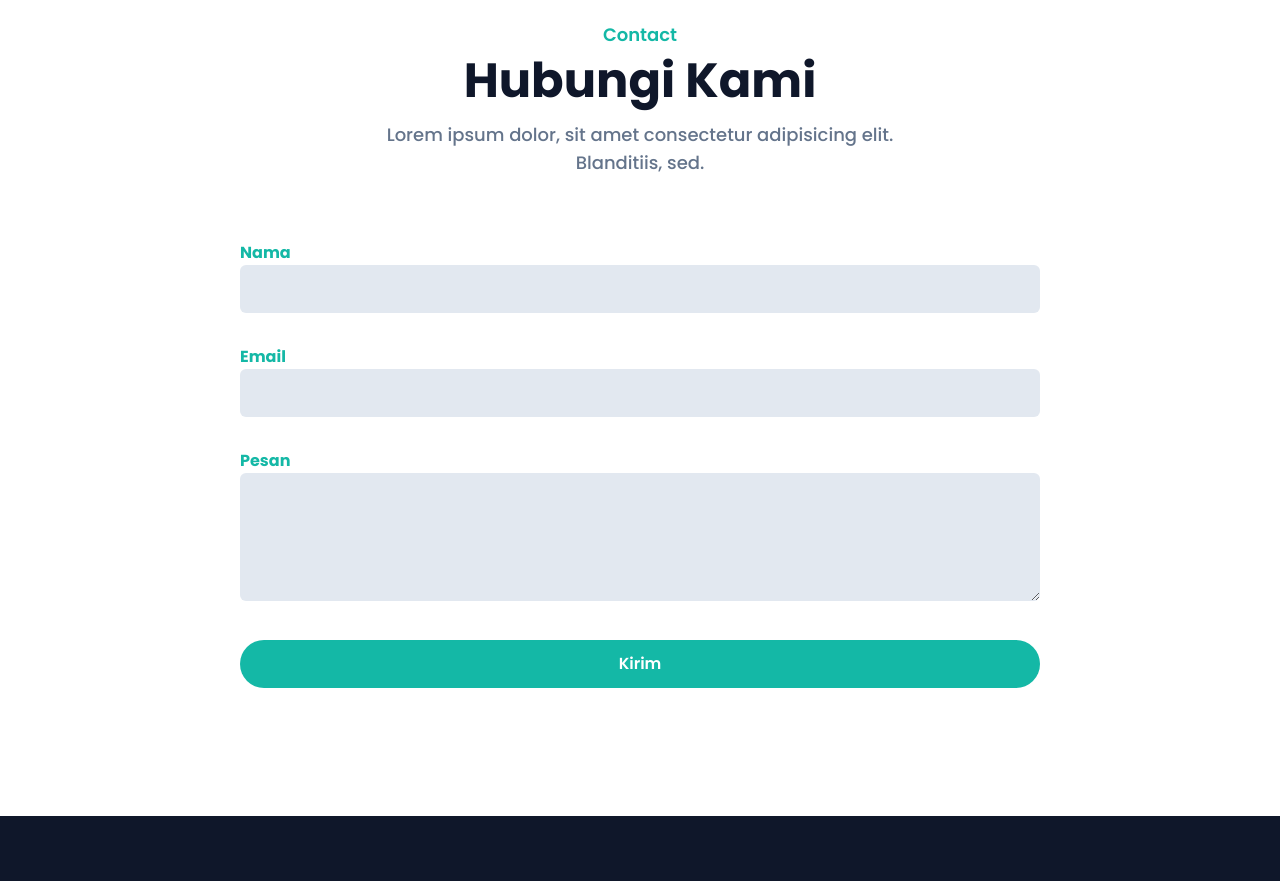
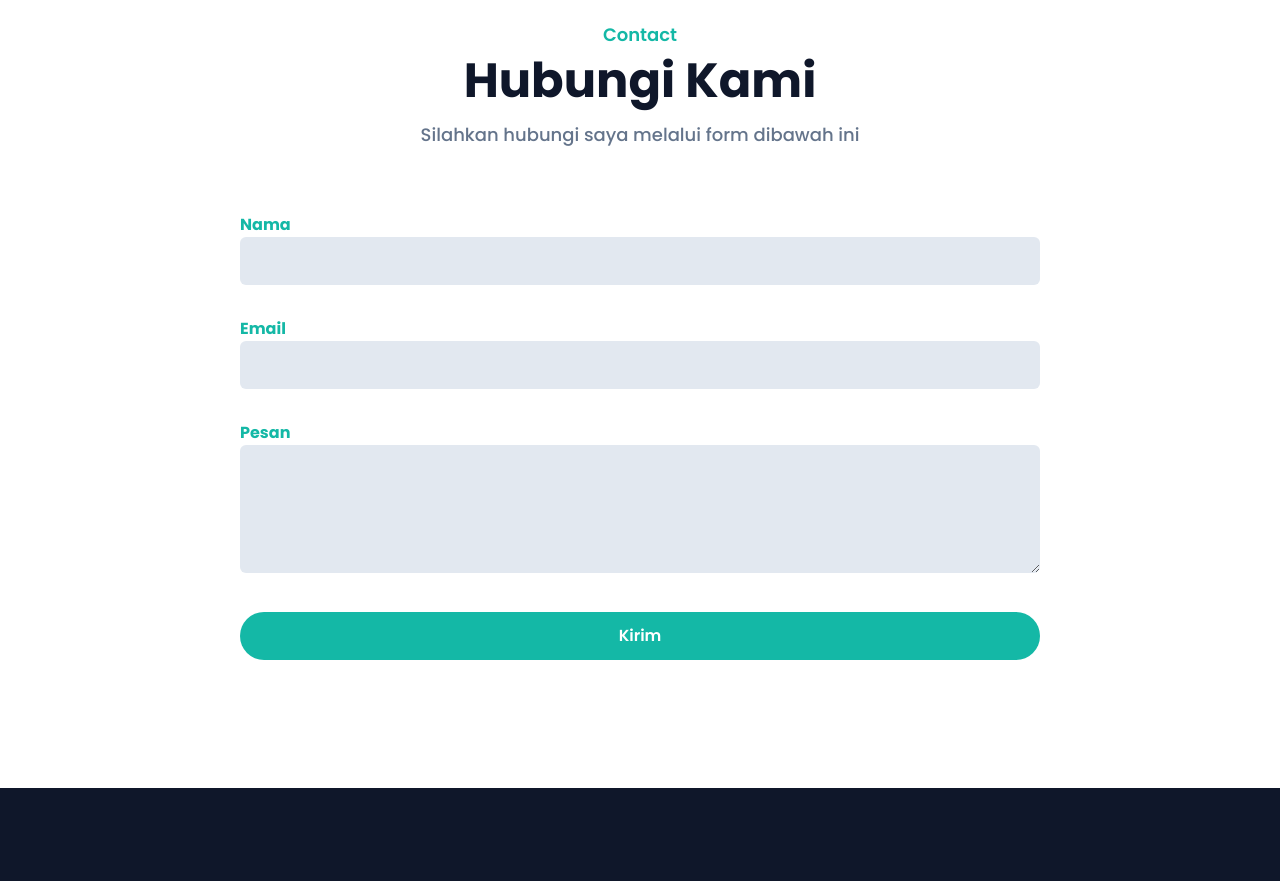
Before and after one commit to AwanArdy/awanardy.github.io, a website: page index.html in a window 1280 px wide. Shown: the part 4740-5621 px from the top of the page. Drawn offline with nearby package versions, Linux system fonts and the light colour scheme.

Commit message:
perubahan di mail

```diff
--- a/index.html
+++ b/index.html
@@ -425,8 +425,7 @@
                     <h4 class="mb-2 text-lg font-semibold text-primary">Contact</h4>
                     <h2 class="mb-4 text-3xl font-bold text-dark dark:text-white sm:text-4xl lg:text-5xl">Hubungi Kami
                     </h2>
-                    <p class="text-md font-medium text-secondary md:text-lg">Lorem ipsum dolor, sit amet consectetur
-                        adipisicing elit. Blanditiis, sed.</p>
+                    <p class="text-md font-medium text-secondary md:text-lg">Silahkan hubungi saya melalui form dibawah ini</p>
                 </div>
             </div>
 
```
